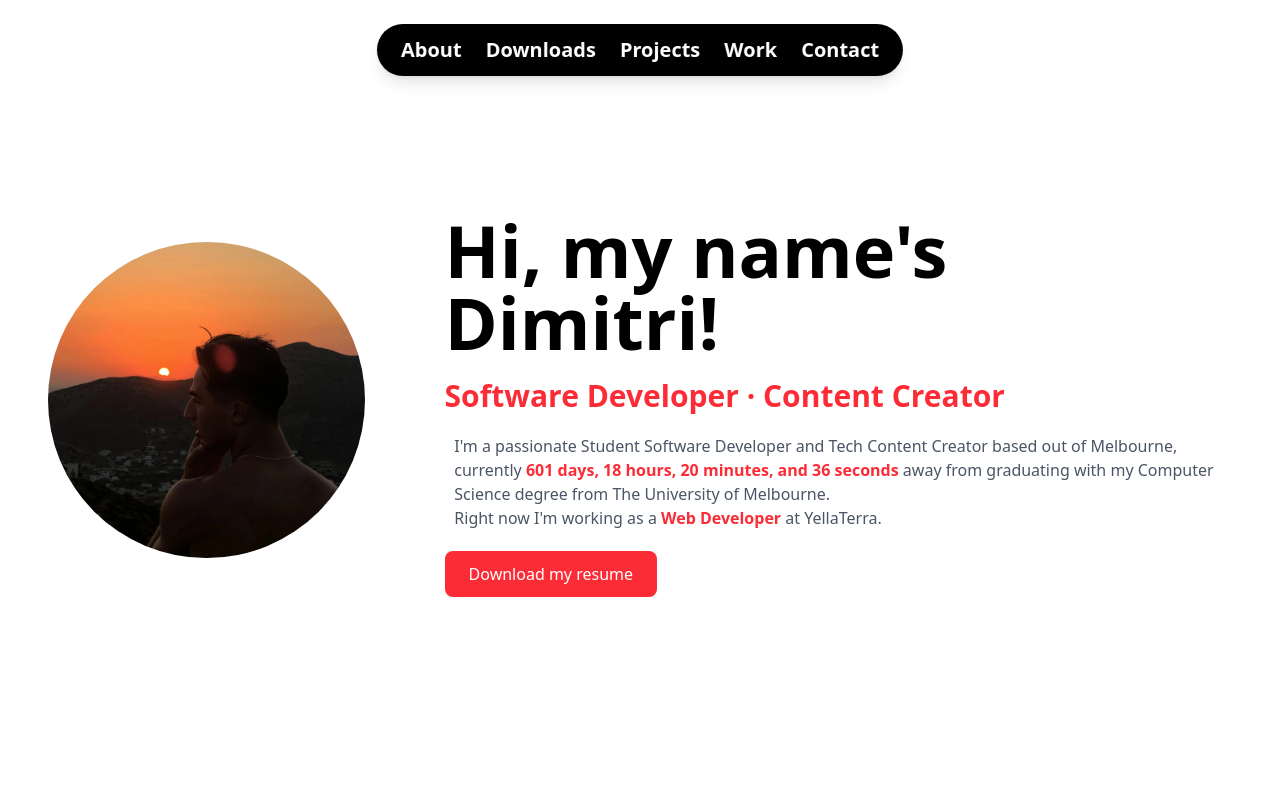
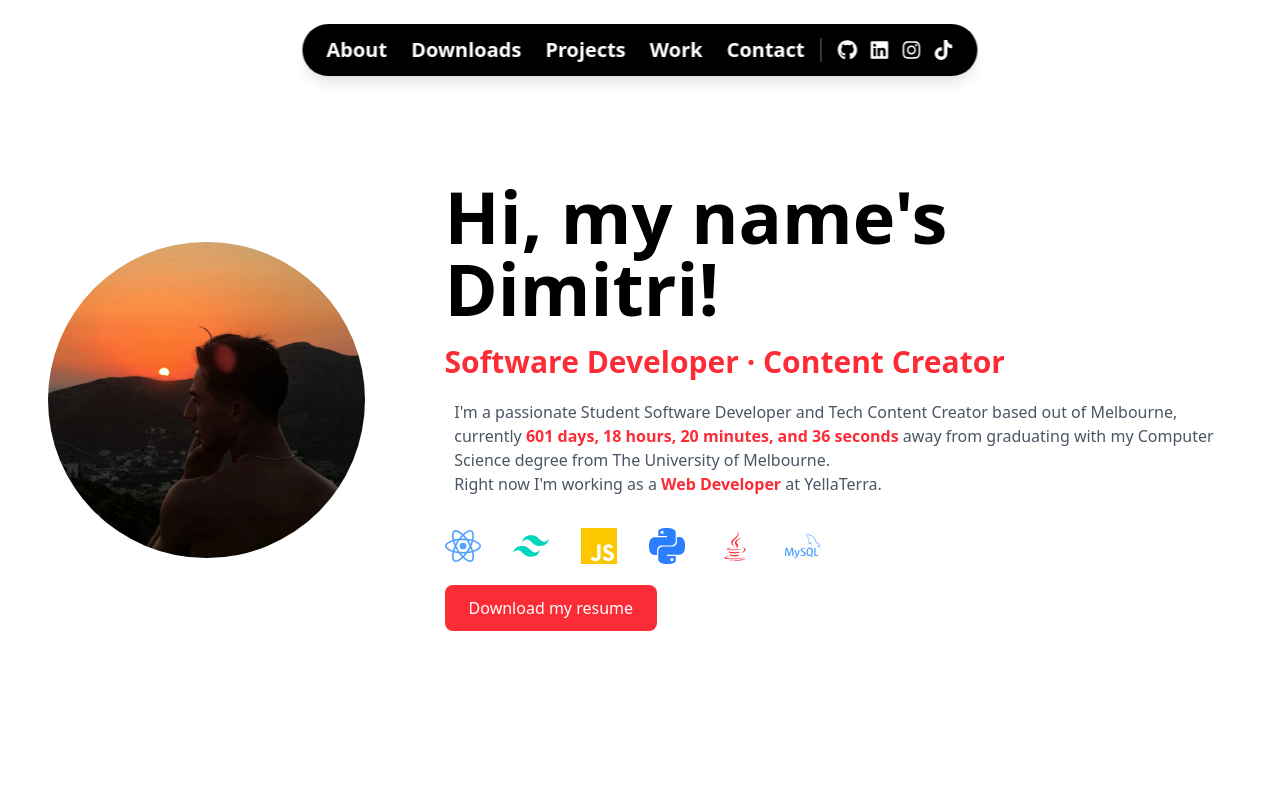
Before and after one commit to mitso2005/portfolio, a React (Vite) app: page / in a window 1280 px wide. Shown: the top 800 px of the page. Built offline with nearby package versions, Linux system fonts and the light colour scheme; no server answers.

Commit message:
added tech stack

```diff
--- a/src/components/About.jsx
+++ b/src/components/About.jsx
@@ -1,5 +1,11 @@
 import React, { useEffect, useState } from "react";
 import profileImg from "../assets/dimitri.webp";
+import {
+    SiJavascript, SiReact, SiPython, SiTailwindcss,
+    SiHtml5, SiCss3, SiMysql
+} from 'react-icons/si';
+import { DiJava } from 'react-icons/di';
+import { TbBrandCpp } from 'react-icons/tb';
 
 function About() {
     const [gradCountdown, setCountdown] = useState({ days: 0, hours: 0, minutes: 0, seconds: 0 });
@@ -48,6 +54,7 @@ function About() {
                     <span className="font-bold text-red-500">Software Developer · Content Creator</span>
                     </h3>
 
+
                     {/* Countdown */}
                     <div className="text-sm md:text-base max-w-3xl mx-auto text-gray-600 mb-5">
                         <p>
@@ -56,6 +63,30 @@ function About() {
                         <p>
                             Right now I'm working as a <span className="font-bold text-red-500">Web Developer</span> at YellaTerra.
                         </p>
+                    </div>
+
+                    {/* Skills Section - Moved and Enhanced */}
+                    <div className="my-8">
+                        <div className="flex gap-8 flex-wrap justify-center md:justify-start">
+                            <div className="flex flex-col items-center group">
+                                <SiReact className="text-4xl text-blue-400 group-hover:scale-110 transition-transform" />
+                            </div>
+                            <div className="flex flex-col items-center group">
+                                <SiTailwindcss className="text-4xl text-teal-400 group-hover:scale-110 transition-transform" />
+                            </div>
+                            <div className="flex flex-col items-center group">
+                                <SiJavascript className="text-4xl text-yellow-400 group-hover:scale-110 transition-transform" />
+                            </div>
+                            <div className="flex flex-col items-center group">
+                                <SiPython className="text-4xl text-blue-500 group-hover:scale-110 transition-transform" />
+                            </div>
+                            <div className="flex flex-col items-center group">
+                                <DiJava className="text-4xl text-red-500 group-hover:scale-110 transition-transform" />
+                            </div>
+                            <div className="flex flex-col items-center group">
+                                <SiMysql className="text-4xl text-blue-400 group-hover:scale-110 transition-transform" />
+                            </div>
+                        </div>
                     </div>
 
                     {/* Resume Download Button */}
@@ -72,5 +103,6 @@ function About() {
             </div>
         </section>
     );
-  }
-  export default About;
+}
+
+export default About;
--- a/src/components/Navbar.jsx
+++ b/src/components/Navbar.jsx
@@ -1,11 +1,13 @@
 import React from "react";
-import { Link } from "react-scroll";  // Import Link from react-scroll
+import { Link } from "react-scroll";
+import { FaGithub, FaLinkedin, FaInstagram, FaTiktok } from "react-icons/fa";
 
 function Navbar() {
   return (
     <header className="fixed top-6 left-1/2 -translate-x-1/2 bg-black bg-opacity-80 text-white
                       shadow-lg rounded-full backdrop-blur-md px-3 sm:px-6 py-2 sm:py-3 z-50 w-fit">
-      <nav>
+      <nav className="flex items-center gap-4">
+        {/* Navigation Links */}
         <ul className="flex justify-center space-x-3 sm:space-x-6">
           {["About", "Downloads", "Projects", "Work", "Contact"].map((item) => (
             <li key={item}>
@@ -21,6 +23,29 @@ function Navbar() {
             </li>
           ))}
         </ul>
+
+        {/* Divider */}
+        <div className="h-6 w-px bg-gray-500"></div>
+
+        {/* Social Links */}
+        <div className="flex space-x-3">
+          <a href="https://github.com/mitso2005" target="_blank" rel="noopener noreferrer"
+             className="hover:text-red-500 transition-colors">
+            <FaGithub size={20} />
+          </a>
+          <a href="https://www.linkedin.com/in/dimitrios-petrakis-719443269/" target="_blank" rel="noopener noreferrer"
+             className="hover:text-red-500 transition-colors">
+            <FaLinkedin size={20} />
+          </a>
+          <a href="https://www.instagram.com/dimitri_petrakis" target="_blank" rel="noopener noreferrer"
+             className="hover:text-red-500 transition-colors">
+            <FaInstagram size={20} />
+          </a>
+          <a href="https://www.tiktok.com/@dimitri_petrakis" target="_blank" rel="noopener noreferrer"
+             className="hover:text-red-500 transition-colors">
+            <FaTiktok size={20} />
+          </a>
+        </div>
       </nav>
     </header>
   );
--- a/src/main.jsx
+++ b/src/main.jsx
@@ -4,12 +4,27 @@ import emailjs from '@emailjs/browser';
 import './styles/index.css'
 import App from './App.jsx'
 import { emailConfig } from './config/email-config';
+import ErrorBoundary from './components/ErrorBoundary';
 
 // Initialize EmailJS
 emailjs.init(emailConfig.publicKey);
 
-createRoot(document.getElementById('root')).render(
-  <StrictMode>
-    <App />
-  </StrictMode>,
-)
+const root = document.getElementById('root');
+if (!root) {
+    throw new Error('Root element not found');
+}
+
+const app = (
+    <StrictMode>
+        <ErrorBoundary>
+            <App />
+        </ErrorBoundary>
+    </StrictMode>
+);
+
+try {
+    createRoot(root).render(app);
+} catch (error) {
+    console.error('Failed to render app:', error);
+    document.body.innerHTML = '<div style="color: red;">Failed to load application</div>';
+}
```
